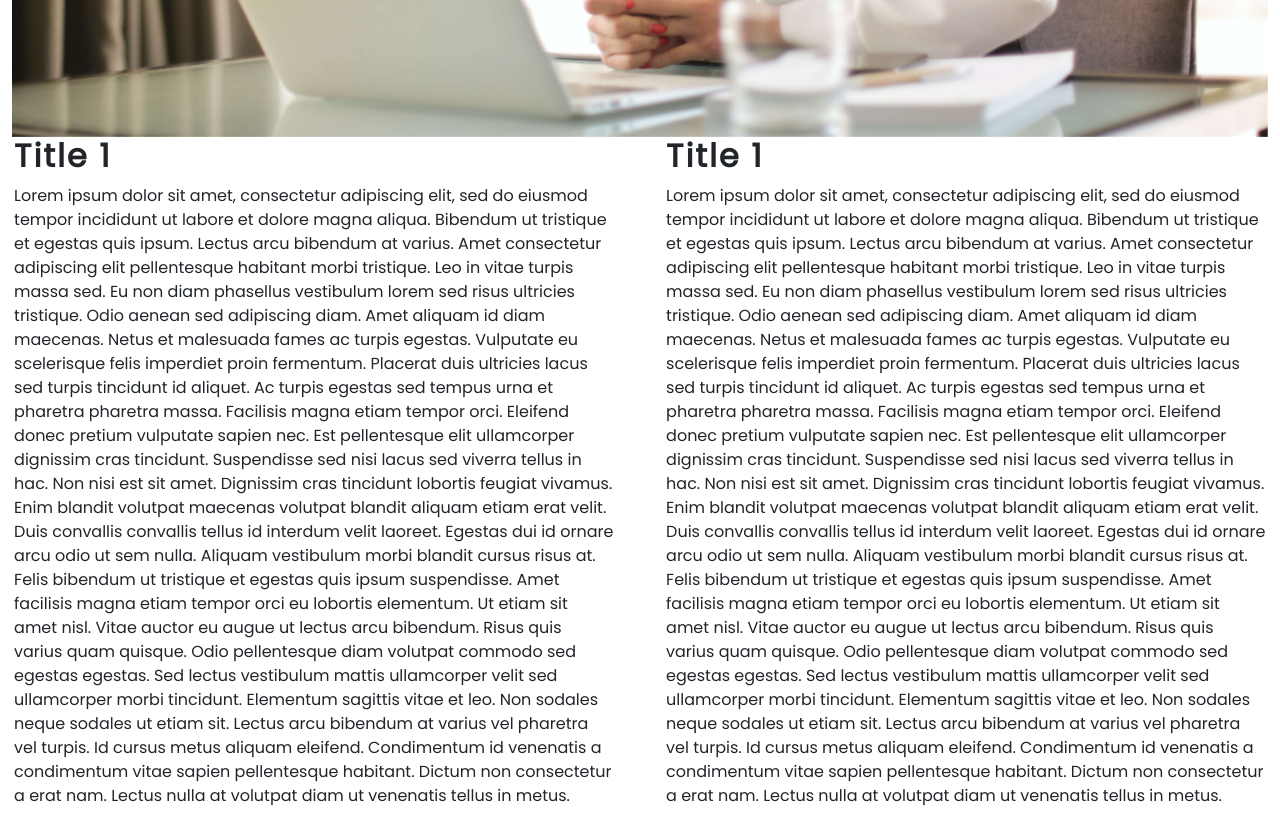
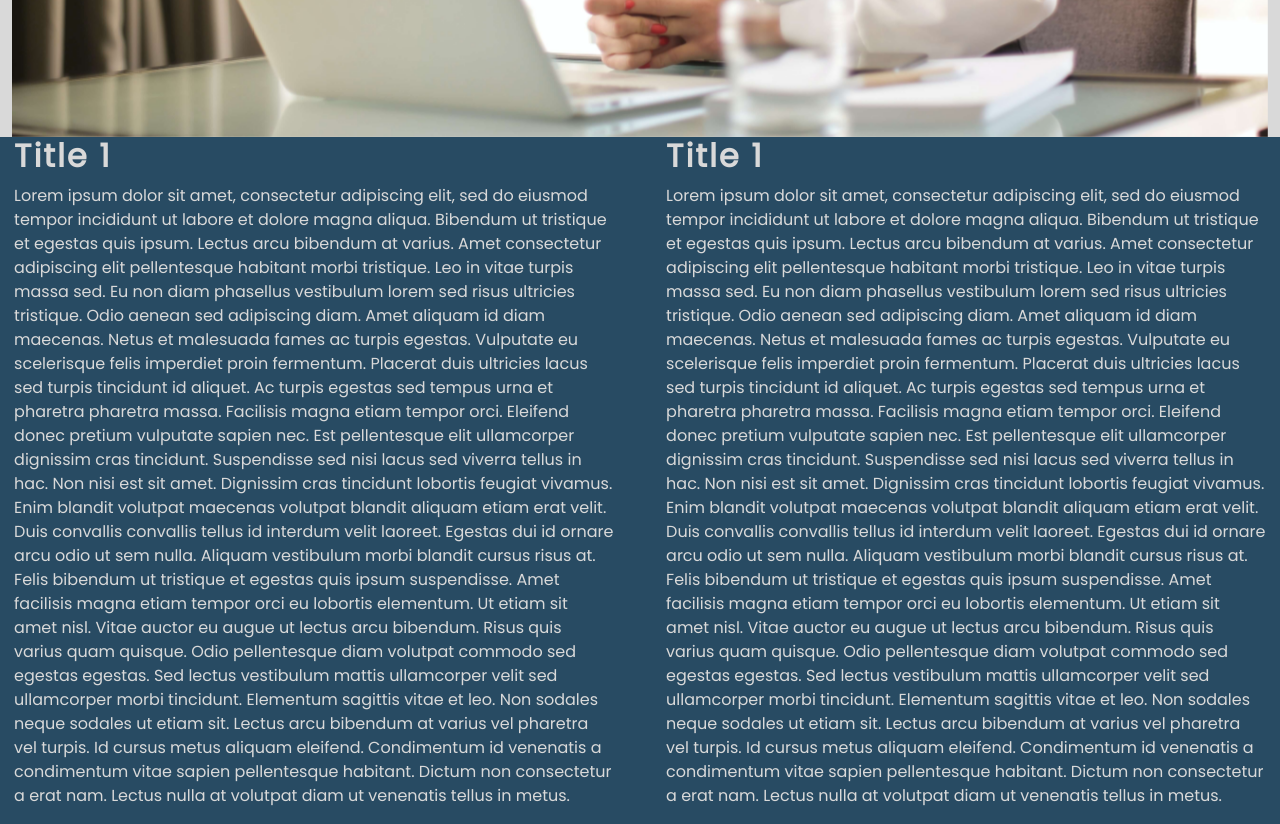
Before and after one commit to KevAndrews/Masterclass2, a plain HTML site: page index.html in a window 1280 px wide. Shown: the part 700-1524 px from the top of the page. Drawn offline with nearby package versions, Linux system fonts and the light colour scheme.

Commit message:
Update color on page

```diff
--- a/assets/css/style.css
+++ b/assets/css/style.css
@@ -7,11 +7,15 @@
 
 body{
     font-family: 'Poppins', sans-serif ;
+    color: #353535ff;
+    background-color: #d9d9d9ff;
 }
 
 /* Will Style the Side by Side paragraphs */
 .sidebyside{
     padding: 0 2%;
+    color: #d9d9d9ff;
+    background-color: #284b63ff;
 }
 
 .sidebyside h2{
```
